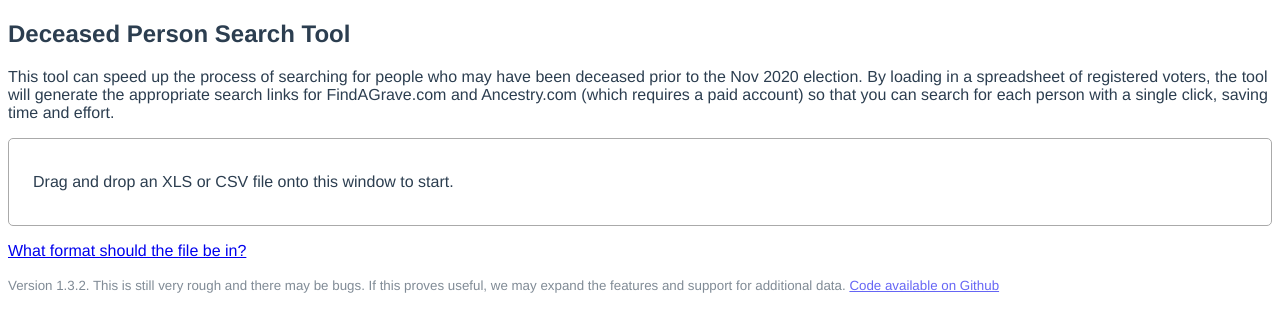
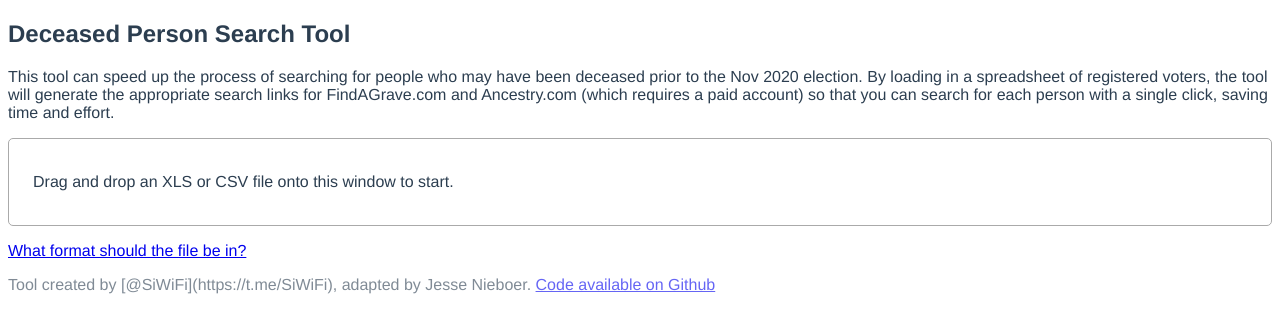
Before and after one commit to jessenieboer/deceased-scanning-tool, a Vue app: page / in a window 1280 px wide. Shown: the top 332 px of the page. Built offline with nearby package versions, Linux system fonts and the light colour scheme.

Commit message:
Update page to give credit
Previously you had to go look at the code to find out who made the tool

```diff
--- a/src/components/DeceasedSearch.vue
+++ b/src/components/DeceasedSearch.vue
@@ -184,7 +184,7 @@
           Max of {{ filters.maximumRecords }} records shown here. <a href="#" @click.prevent="filters.maximumRecords += 1000">Show more</a>.
       </div>
 
-      <p class="muted"><small>Version {{ VERSION }}. This is still very rough and there may be bugs. If this proves useful, we may expand the features and support for additional data. <a href="https://github.com/jessenieboer/deceased-scanning-tool/" target="_blank">Code available on Github</a></small></p>
+      <p class="muted">Tool created by [@SiWiFi](https://t.me/SiWiFi), adapted by Jesse Nieboer. <a href="https://github.com/jessenieboer/deceased-scanning-tool/" target="_blank">Code available on Github</a></p>
 
     </div>
 
```
Also changed, not shown: 7 other files (tests, documents, lock files or other folders).
